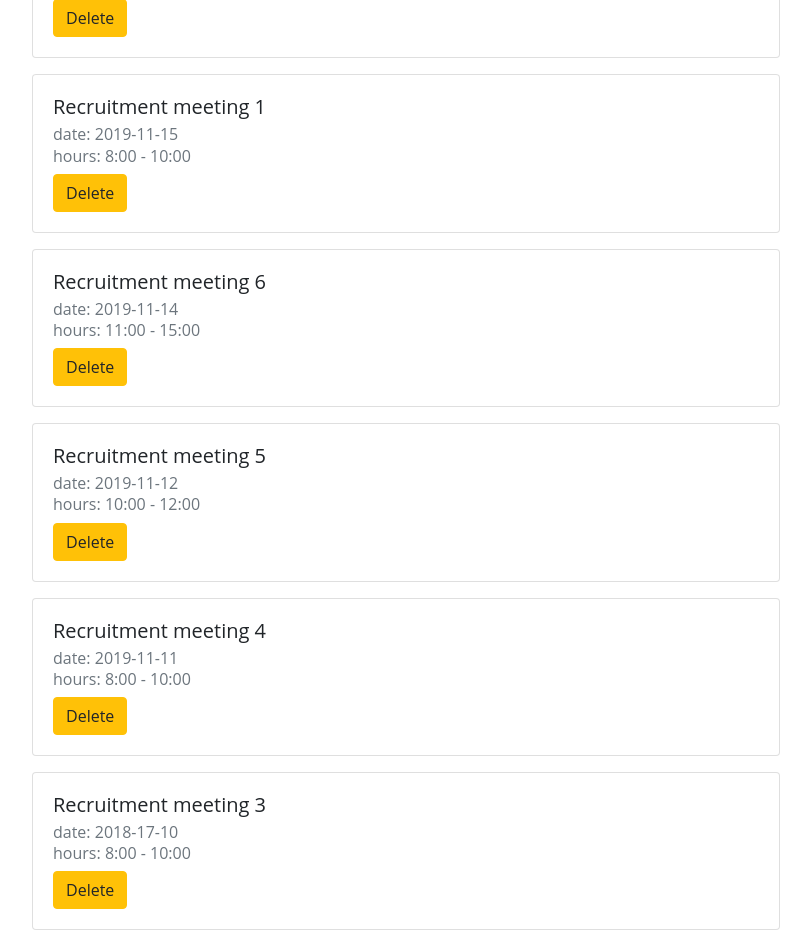
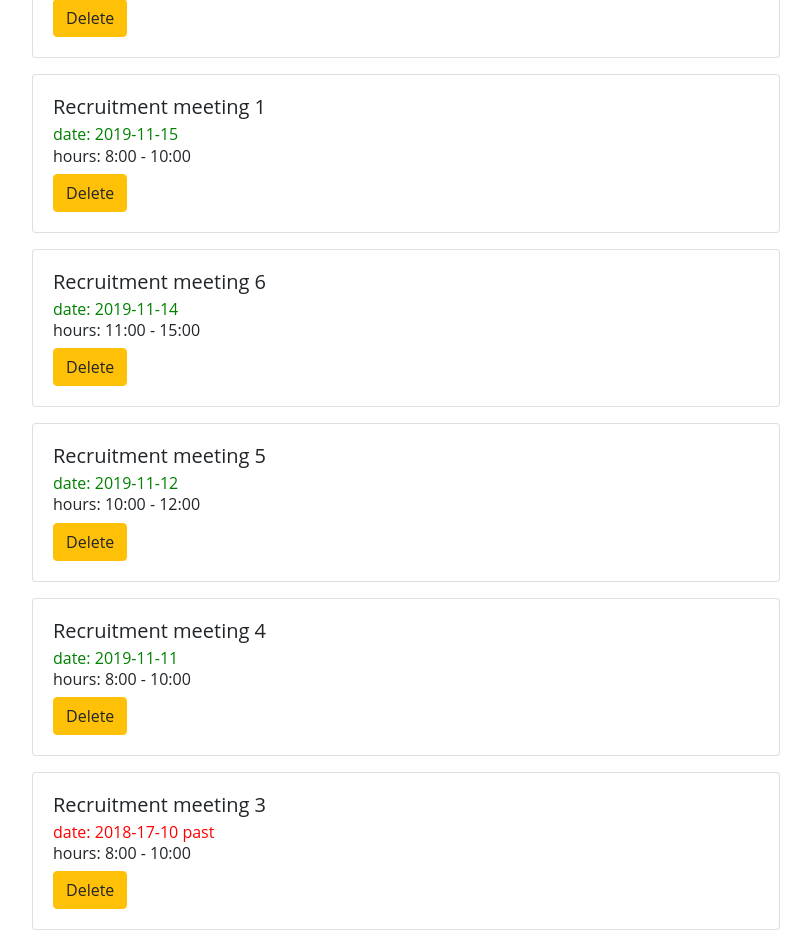
Before and after one commit to lechcirmirakis/meet-schedule, a React (Create React App) app: page / in a window 1280 px wide. Shown: the part 180-1126 px from the top of the page, without its empty margins (234-1045 px from the left). Built offline with nearby package versions, Linux system fonts and the light colour scheme.

Commit message:
add checking if meet is actual

```diff
--- a/src/components/List/listItem.js
+++ b/src/components/List/listItem.js
@@ -1,16 +1,25 @@
-import React from 'react';
+import React, { useState, useEffect } from 'react';
 import Card from 'react-bootstrap/Card';
 import Button from 'react-bootstrap/Button';
 import Collapse from 'react-bootstrap/Collapse';
+import withTodayDate from '../../hoc/todayDate';
 
-const listItem = props => {
+const ListItem = props => {
+  const [pastState, setPastState] = useState(false);
+
+  useEffect(() => {
+    if (props.todayDate <= props.date) {
+      setPastState(true);
+    }
+  }, [props.todayDate, props.date]);
+
   return (
     <Card>
       <Card.Body>
         <div className="card-content" onClick={props.showDescript}>
           <Card.Title >{props.title}</Card.Title>
-          <Card.Subtitle className="mb-2 text-muted">date: {props.date}</Card.Subtitle>
-          <Card.Subtitle className="mb-2 text-muted">hours: {props.starttime} - {props.endtime}</Card.Subtitle>
+          <Card.Subtitle className={["mb-2", !pastState ? 'past' : 'actual'].join(' ')}>date: {props.date} {!pastState ? 'past' : null}</Card.Subtitle>
+          <Card.Subtitle className="mb-2">hours: {props.starttime} - {props.endtime}</Card.Subtitle>
           <Collapse in={props.open}>
             <p>
               {props.descript}
@@ -23,4 +32,4 @@ const listItem = props => {
   )
 }
 
-export default listItem;
+export default withTodayDate(ListItem);
--- a/src/styles/partials/_list.scss
+++ b/src/styles/partials/_list.scss
@@ -46,6 +46,14 @@
   }
 }
 
+.past {
+  color: red;
+}
+
+.actual {
+  color: green;
+}
+
 .flex-center {
   display: flex;
   align-items: center;
```
